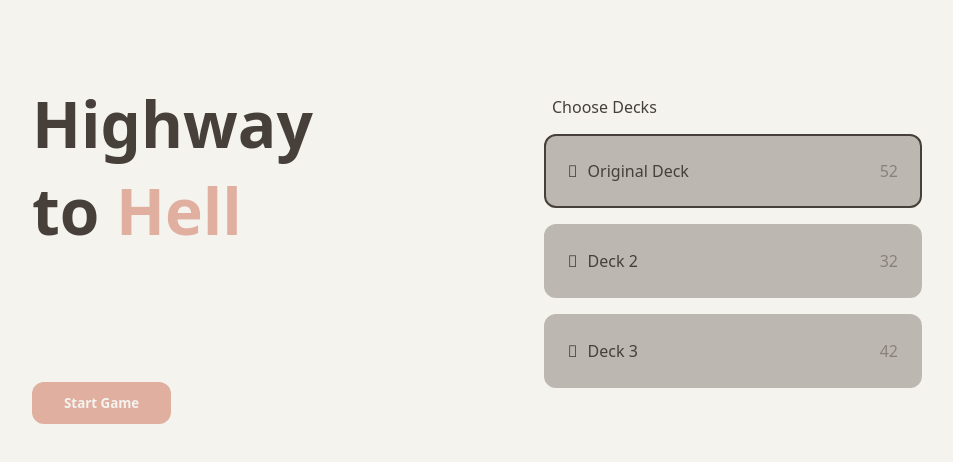
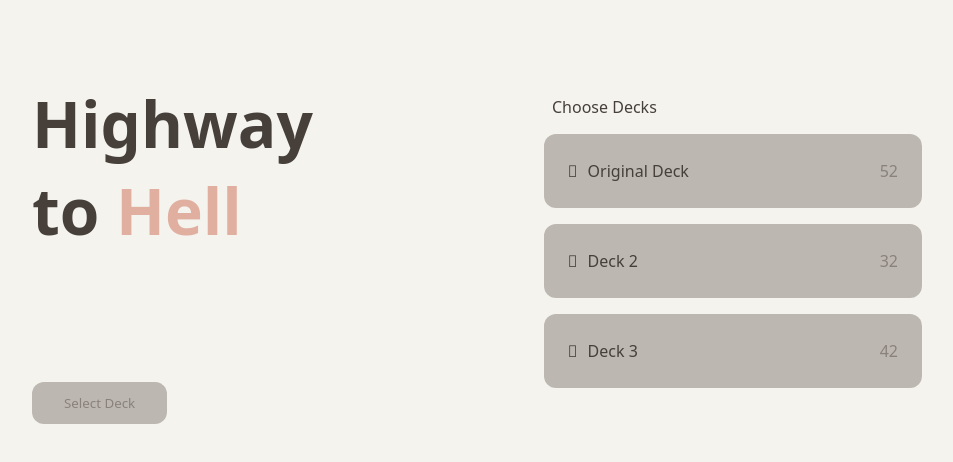
Before and after one commit to egeyumlu-cl/DrinkingNuts, a Next.js app in the folder card-game/: page / in a window 1280 px wide. Shown: the top 462 px of the page, without its empty margins (96-1049 px from the left). Built offline with nearby package versions, Linux system fonts and the light colour scheme.

Commit message:
fixed the build error

```diff
--- a/card-game/src/app/components/components.js
+++ b/card-game/src/app/components/components.js
@@ -4,14 +4,26 @@ import styles from './components.module.css';
 import React, { useState } from 'react';
 
 export function Deck(props) {
+  const [isSelected, setSelected] = useState(false);
 
-  let isSelected = props.isSelected;
-  let setIsSelected = props.setIsSelected;
+  const selectDeck = () => {
+    const id = props.id;
+
+    if (isSelected) {
+      setSelected(false);
+      props.deleteDeck(id)
+    } else {
+      setSelected(true);
+      props.addDeck(id)
+    }
+  }
+
+
 
   return (
     <div
       className={styles.deck + " " + (isSelected ? styles.selected : "")}
-      onClick={() => setIsSelected(!isSelected)}>
+      onClick={() => selectDeck()}>
       <div>{isSelected ? "􀁣" : "􀁢"}</div>
       <div>{props.text}</div>
       <div className={styles.cardcount}>{props.cardcount}</div>
--- a/card-game/src/app/page.js
+++ b/card-game/src/app/page.js
@@ -7,18 +7,35 @@ import React, { useState } from 'react';
 import axios from 'axios';
 
 export default function Home() {
+  const [selectedDeck, setSelectedDeck] = useState([]);
+
+  const addDeck = (deckId) => {
+    // Check if the deckId is already in the selectedDeck array
+    if (!selectedDeck.includes(deckId)) {
+      // If not, add it to the array
+      setSelectedDeck([...selectedDeck, deckId]);
+    }
+
+  };
+
+  const deleteDeck = (deckId) => {
+    // Filter out the deckId from the selectedDeck array
+    const updatedSelectedDeck = selectedDeck.filter((id) => id !== deckId);
+    setSelectedDeck(updatedSelectedDeck);
+
+  };
+
   let decks = [
     {id: 0, text: "Original Deck", cardcount: 52}, {id: 1, text: "Deck 2", cardcount: 32}, {id: 2, text: "Deck 3", cardcount: 42},
   ]
   // let decks = axios.get('/api/deck/all').then(res => res.data);
   // Add select state to each deck,
   decks = decks.map((deck, index) => {
-    let [isSelected, setIsSelected] = useState(index === 0);
-    return {...deck, isSelected, setIsSelected}
+    return {...deck, addDeck, deleteDeck}
   })
 
   // Create a state for enabling the button, if at least one deck is selected
-  let isEnabled = decks.reduce((acc, deck) => acc || deck.isSelected, false);
+  let isEnabled = selectedDeck.length > 0;
 
   return (
     <main className={styles.frame}>
@@ -40,7 +57,7 @@ export function List(props) {
     <div className={styles.list}>
       {props.label}
       {props.items.map(({ id, ...deck }) => (
-        <Deck key={id} {...deck} />
+        <Deck key={id} id={id} {...deck} />
       ))}
     </div>
   );
```
